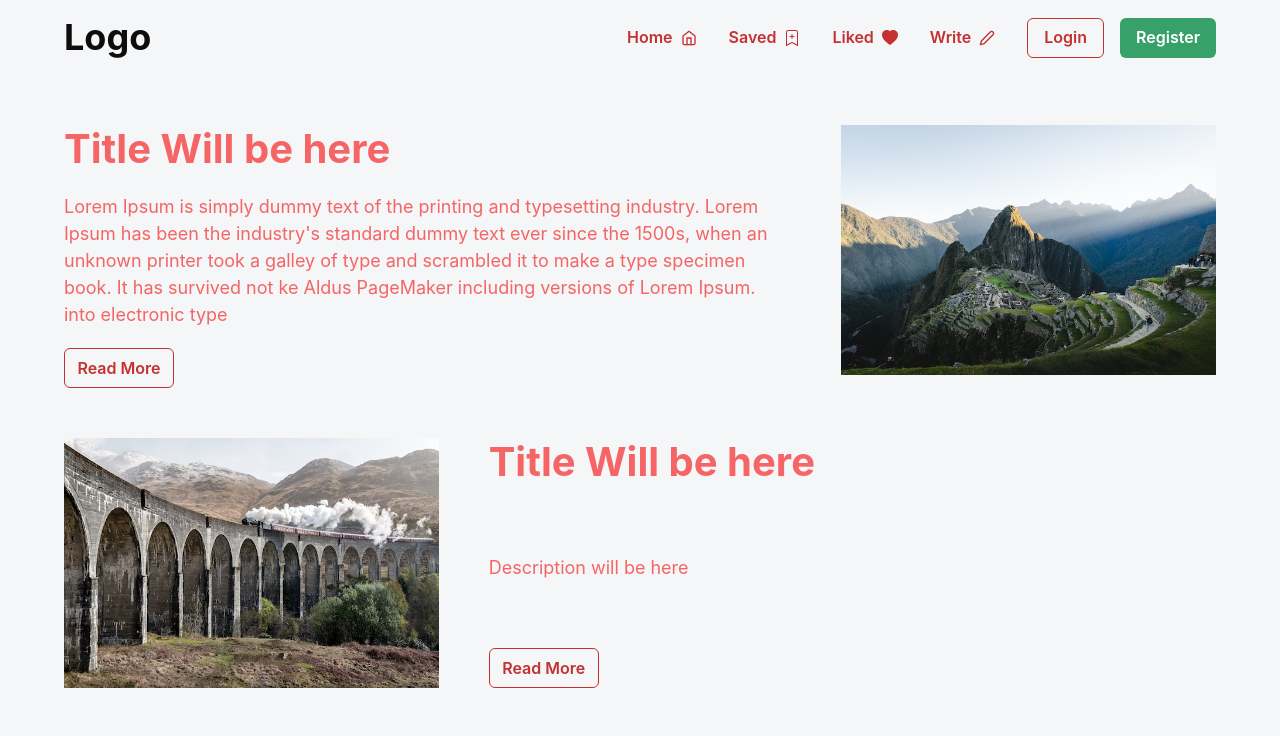
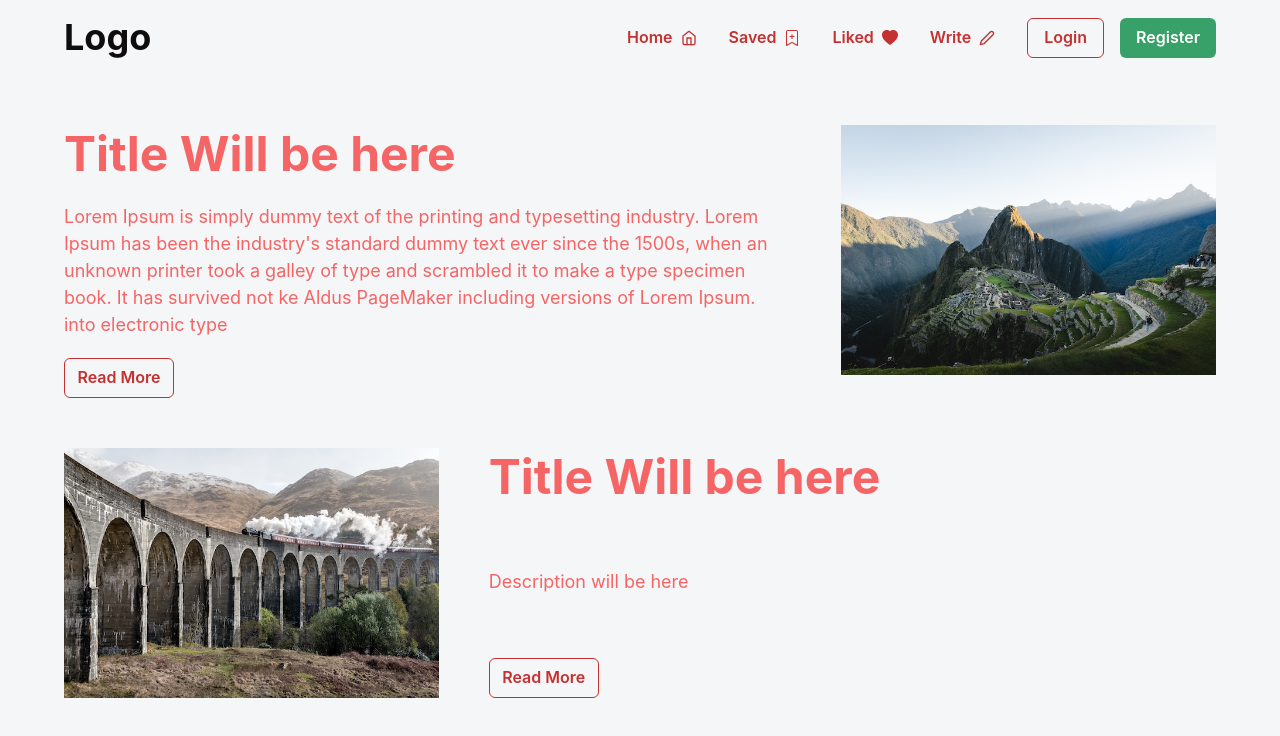
Before and after one commit to timifyjs/blog, a React (Vite) app: page / in a window 1280 px wide. Shown: the top 736 px of the page. Built offline with nearby package versions, Linux system fonts and the light colour scheme.

Commit message:
create BlogArticle component

```diff
--- /dev/null
+++ b/src/Components/BlogArticle.jsx
@@ -0,0 +1,46 @@
+import { Box, Button, Flex, Heading, Image, Link } from "@chakra-ui/react";
+import { Link as RouterLink } from "react-router-dom";
+
+function BlogArticle({ post }) {
+  return (
+    <Box>
+      <Flex
+        key={post.id}
+        gap="50px"
+        flexDir={post.id % 2 === 0 ? "row" : "row-reverse"}
+      >
+        <Box
+          w="34%"
+          pos="relative"
+          _after={{
+            content: '""',
+            backgroundColor: "#008080",
+            width: "100%",
+            height: "100%",
+            position: "absolute",
+            top: "20px",
+            left: "-20px",
+            zIndex: "-1",
+          }}
+        >
+          <Image src={post.img} w="100%" maxH="250px" objectFit="cover" />
+        </Box>
+        <Flex flexDir="column" gap="20px" w="66%" justify="space-between">
+          <Link as={RouterLink} to={`/post/${post.id}`}>
+            <Heading as="h1" fontSize="5xl">
+              {post.title}
+            </Heading>
+          </Link>
+          <Box as="p" fontSize="18px">
+            {post.desc}
+          </Box>
+          <Button w="110px" variant="outline" colorScheme="red">
+            Read More
+          </Button>
+        </Flex>
+      </Flex>
+    </Box>
+  );
+}
+
+export default BlogArticle;
--- a/src/pages/Home.jsx
+++ b/src/pages/Home.jsx
@@ -8,6 +8,7 @@ import {
   Link,
 } from "@chakra-ui/react";
 import { Link as RouterLink } from "react-router-dom";
+import BlogArticle from "../Components/BlogArticle";
 const Home = () => {
   const posts = [
     {
@@ -40,37 +41,7 @@ const Home = () => {
     <Box color="red.400" mt="10px" className="home">
       <Flex flexDir="column" className="post" mt="50px" gap="50px">
         {posts.map((post) => (
-          <Flex key={post.id} gap="50px" _odd={{ flexDir: "row-reverse" }}>
-            <Box
-              w="34%"
-              pos="relative"
-              _after={{
-                content: '""',
-                backgroundColor: "#008080",
-                width: "100%",
-                height: "100%",
-                position: "absolute",
-                top: "20px",
-                left: "-20px",
-                zIndex: "-1",
-              }}
-            >
-              <Image src={post.img} w="100%" maxH="250px" objectFit="cover" />
-            </Box>
-            <Flex flexDir="column" gap="20px" w="66%" justify="space-between">
-              <Link as={RouterLink} to={`/post/${post.id}`}>
-                <Heading as="h1" fontSize="40px">
-                  {post.title}
-                </Heading>
-              </Link>
-              <Box as="p" fontSize="18px">
-                {post.desc}
-              </Box>
-              <Button w="110px" variant="outline" colorScheme="red">
-                Read More
-              </Button>
-            </Flex>
-          </Flex>
+          <BlogArticle post={post} />
         ))}
       </Flex>
     </Box>
```
